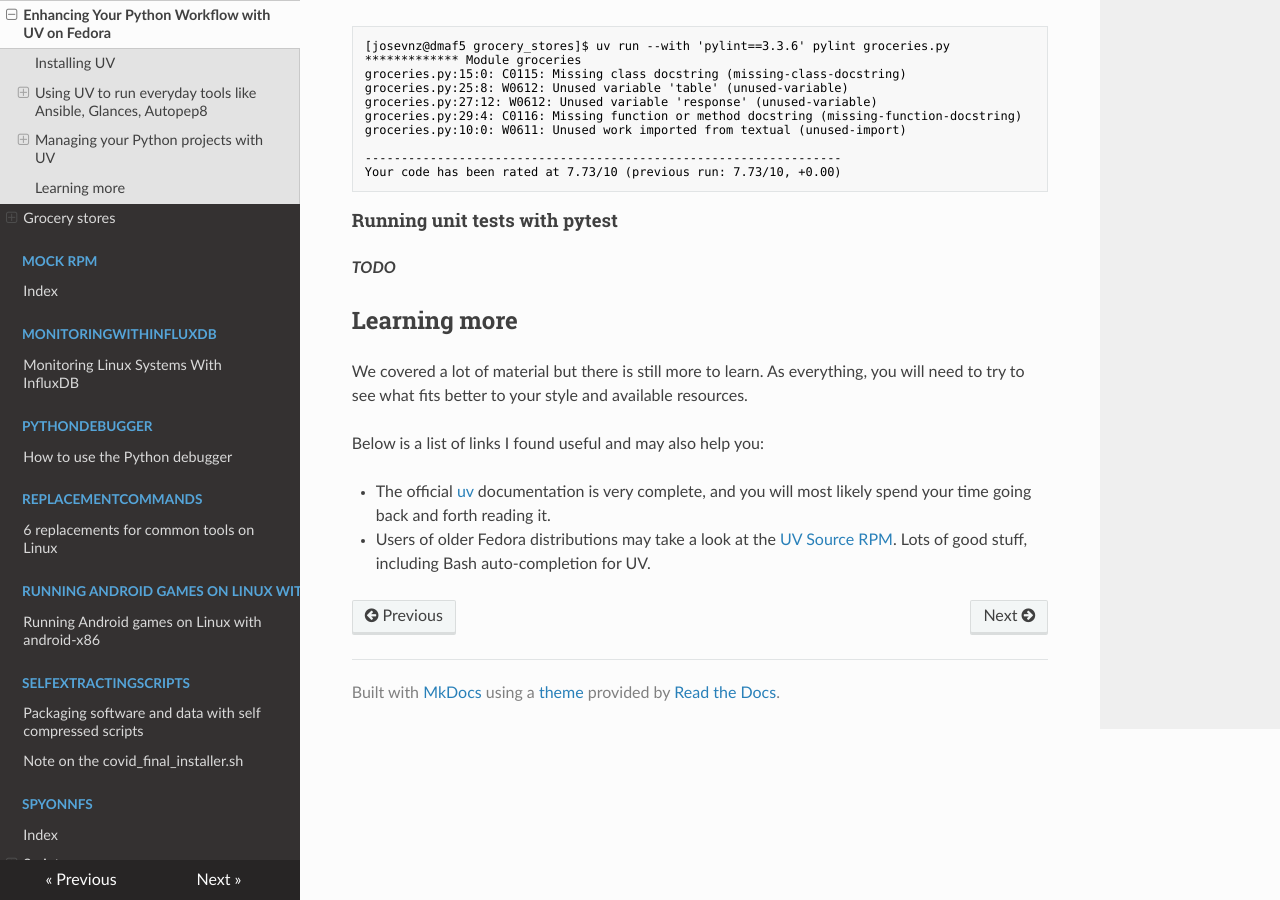
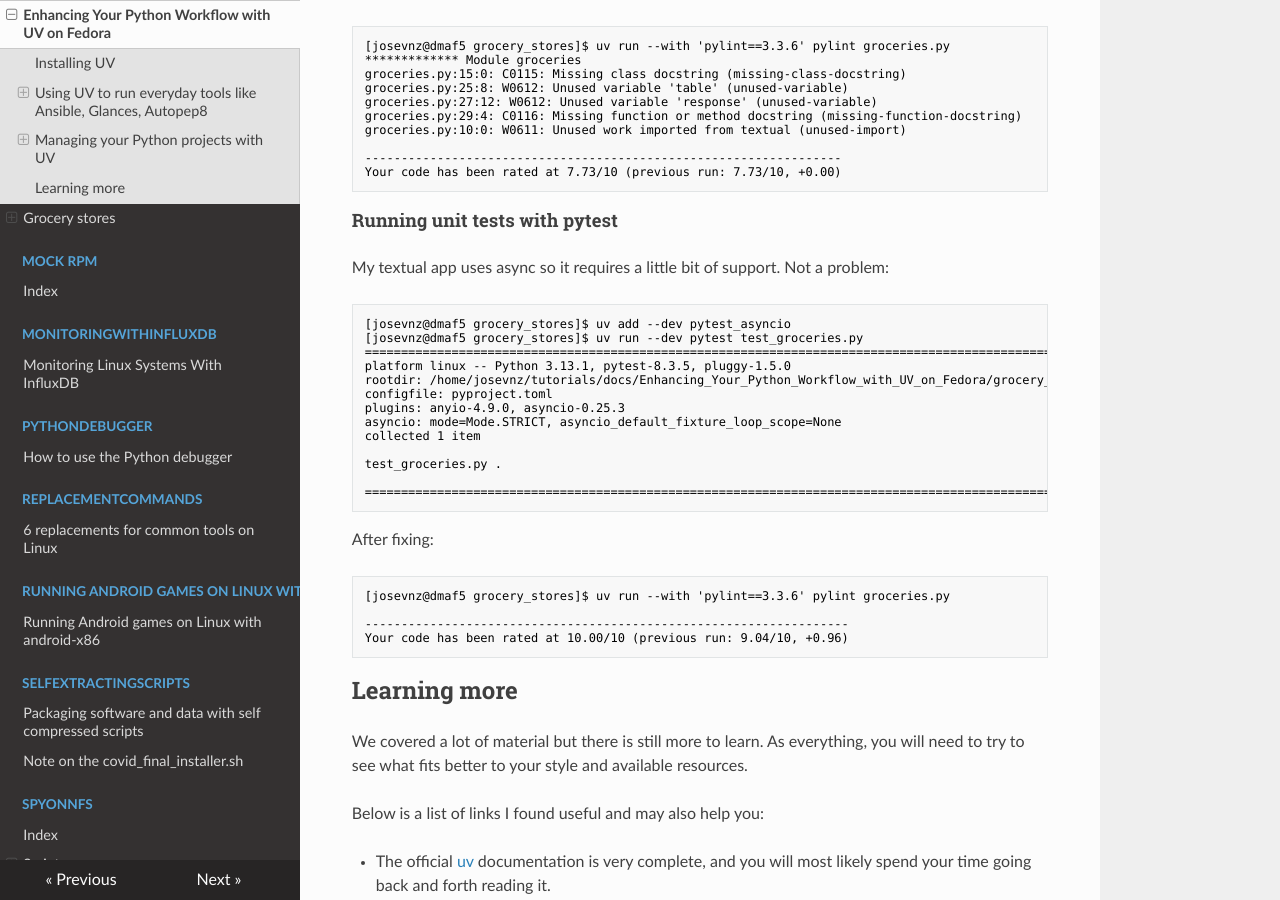
Before and after one commit to josevnz/tutorials, an MkDocs documentation site: the page built from docs/Enhancing_Your_Python_Workflow_with_UV_on_Fedora/README.md, in a window 1280 px wide and 900 px high, scrolled down 11559 px. Built offline with MkDocs 1.6.1, drawn with Linux system fonts in a browser that asks for light colours; nearby versions of some CDN libraries.

Commit message:
Code fixes.

````diff
--- a/docs/Enhancing_Your_Python_Workflow_with_UV_on_Fedora/README.md
+++ b/docs/Enhancing_Your_Python_Workflow_with_UV_on_Fedora/README.md
@@ -609,7 +609,31 @@ Your code has been rated at 7.73/10 (previous run: 7.73/10, +0.00)
 
 #### Running unit tests with pytest
 
-_**TODO**_
+My textual app uses async so it requires a little bit of support. Not a problem:
+
+```shell
+[josevnz@dmaf5 grocery_stores]$ uv add --dev pytest_asyncio
+[josevnz@dmaf5 grocery_stores]$ uv run --dev pytest test_groceries.py
+======================================================================================================================= test session starts ========================================================================================================================
+platform linux -- Python 3.13.1, pytest-8.3.5, pluggy-1.5.0
+rootdir: /home/josevnz/tutorials/docs/Enhancing_Your_Python_Workflow_with_UV_on_Fedora/grocery_stores
+configfile: pyproject.toml
+plugins: anyio-4.9.0, asyncio-0.25.3
+asyncio: mode=Mode.STRICT, asyncio_default_fixture_loop_scope=None
+collected 1 item
+
+test_groceries.py .                                                                                                                                                                                                                                          [100%]
+
+======================================================================================================================== 1 passed in 0.43s =========================================================================================================================
+```
+
+After fixing:
+```shell
+[josevnz@dmaf5 grocery_stores]$ uv run --with 'pylint==3.3.6' pylint groceries.py
+
+-------------------------------------------------------------------
+Your code has been rated at 10.00/10 (previous run: 9.04/10, +0.96)
+```
 
 ## Learning more
 
--- a/docs/Enhancing_Your_Python_Workflow_with_UV_on_Fedora/grocery_stores/pyproject.toml
+++ b/docs/Enhancing_Your_Python_Workflow_with_UV_on_Fedora/grocery_stores/pyproject.toml
@@ -12,7 +12,7 @@ dependencies = [
 
 [dependency-groups]
 dev = [
-    "anyio==4.9.0",
     "pylint==3.3.6",
-    "pytest==8.3.5"
+    "pytest==8.3.5",
+    "pytest-asyncio>=0.25.3",
 ]
--- a/docs/Enhancing_Your_Python_Workflow_with_UV_on_Fedora/grocery_stores/test_groceries.py
+++ b/docs/Enhancing_Your_Python_Workflow_with_UV_on_Fedora/grocery_stores/test_groceries.py
@@ -2,10 +2,14 @@
 Unit tests for Groceries application
 https://textual.textualize.io/guide/testing/
 """
+import pytest
+import asyncio
+import pytest_asyncio
 
 from groceries import GroceryStoreApp
 
 
+@pytest.mark.asyncio
 async def test_groceries_app():
     groceries_app = GroceryStoreApp()
     async with groceries_app.run_test() as pilot:
````
Also changed, not shown: docs/Enhancing_Your_Python_Workflow_with_UV_on_Fedora/grocery_stores/groceries.py (+5 -2 lines), 1 other file.
